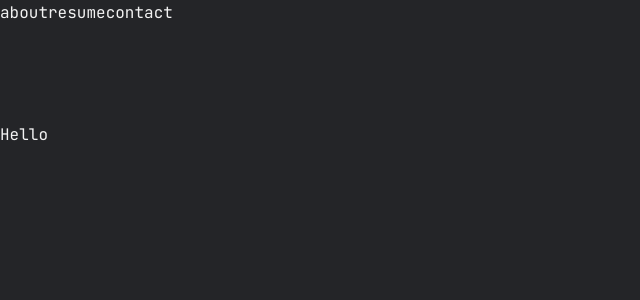
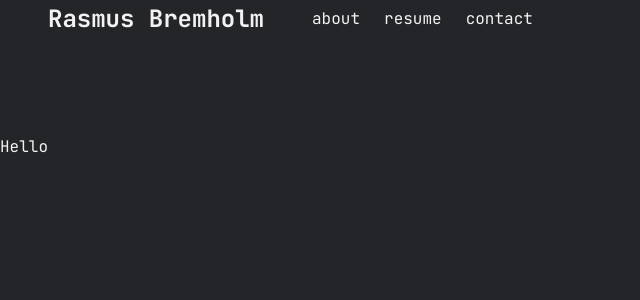
Before and after one commit to visceral89/portfolio2023, a Next.js app: page / in a window 1280 px wide. Shown: the top 300 px of the page, without its empty margins (0-640 px from the left). Built offline with nearby package versions, Linux system fonts and the light colour scheme.

Commit message:
Im dumb, cant even spell

```diff
--- a/src/app/components/Navbar.jsx
+++ b/src/app/components/Navbar.jsx
@@ -4,11 +4,17 @@ import styles from "../styles/Navbar.module.scss";
 const Navbar = () => {
 	return (
 		<nav className={styles.navBar}>
-			<div className={styles.navBarLogo}></div>
+			<Link href='/'>
+				<div className={styles.navBarLogo}>
+					<h1>
+						<span className={styles.logoBold}>Rasmus </span>Bremholm
+					</h1>
+				</div>
+			</Link>
 			<div className={styles.navBarLinks}>
-				<Link href=''>about</Link>
-				<Link href=''>resume</Link>
-				<Link href=''>contact</Link>
+				<Link href='/about'>about</Link>
+				<Link href='/resume'>resume</Link>
+				<Link href='/contact'>contact</Link>
 			</div>
 		</nav>
 	);
--- a/src/app/styles/Navbar.module.scss
+++ b/src/app/styles/Navbar.module.scss
@@ -1,18 +1,24 @@
 @import "../utils/variables";
-
-.navbar {
+.navBar {
 	display: flex;
 	flex-direction: row;
 	justify-content: flex-start;
 	align-items: center;
+	margin-left: $spacing-xxl;
+	margin-right: $spacing-xxl;
 }
 
-.navbarLogo {
+.navBarLogo {
+	height: 100%;
+	margin-right: $spacing-xxl;
 }
-.navbarLinks {
+.navBarLinks {
 	display: flex;
 	flex-direction: row;
 	justify-content: center;
 	align-items: center;
 	gap: $spacing-lg;
 }
+.logoBold {
+	font-weight: 700;
+}
```
